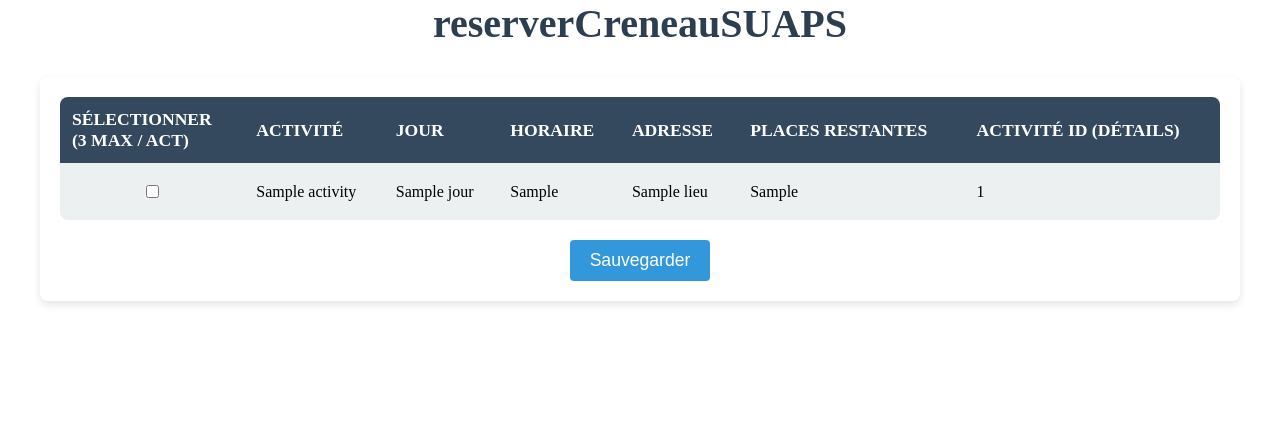
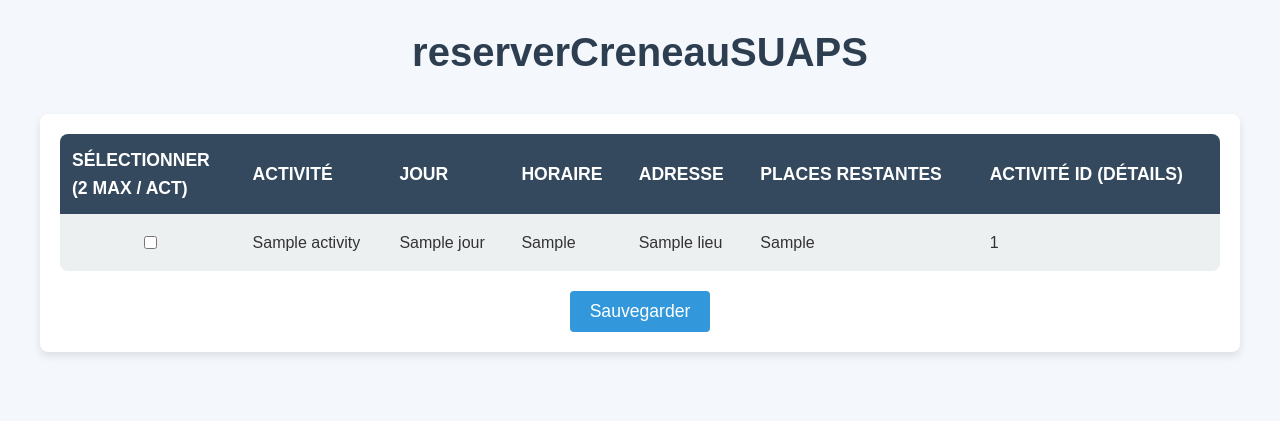
Before and after one commit to maxlttr1/reserverCreneauSUAPS, a Flask app: template src/templates/index.html in a window 1280 px wide. Shown: the top 421 px of the page. Run offline with Flask 3, Linux system fonts and the light colour scheme; the template is opened without the code that fills it: most values are stand-ins (such as "Sample title", 1, 10 or a date in 2020); parts of the project's set-up code (start-up, migrations or seed data) failed here and were passed over.

Commit message:
mini fix style

```diff
--- a/src/templates/index.html
+++ b/src/templates/index.html
@@ -11,12 +11,21 @@
         <h1>reserverCreneauSUAPS</h1>
     </header>
     <main>
+        <style>
+            body {
+                font-family: 'Arial', sans-serif;
+                line-height: 1.6;
+                background-color: #f4f7fc;
+                color: #333;
+                padding: 20px;
+            }
+        </style>
         <section>
             <form action="/update" method="POST">
                 <table>
                     <thead>
                         <tr>
-                            <th>Sélectionner<br>(3 max / act)</th>
+                            <th>Sélectionner<br>(2 max / act)</th>
                             <th>Activité</th>
                             <th>Jour</th>
                             <th>Horaire</th>
```
